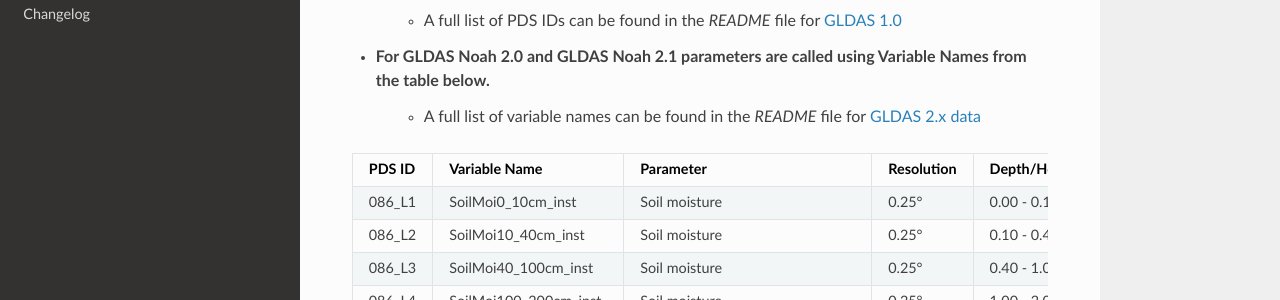
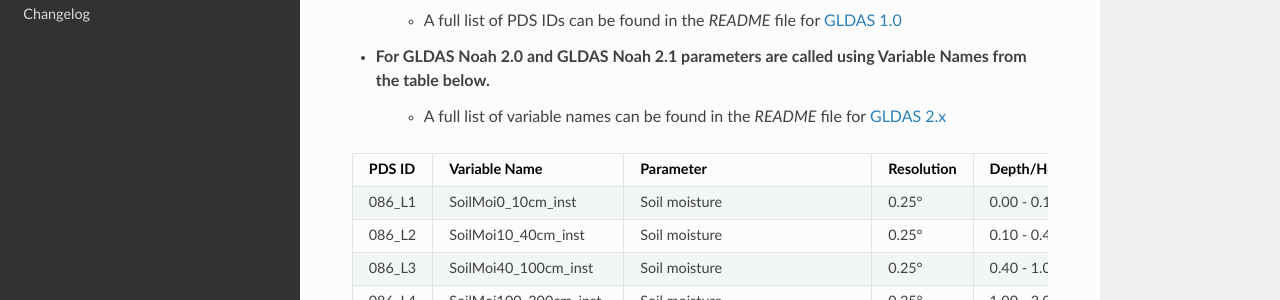
Before and after one commit to TUW-GEO/gldas, a Sphinx documentation site: the page built from docs/varnames.rst, in a window 1280 px wide and 937 px high. Shown: the part 224-524 px from the top of the window. Built offline with Sphinx 7.4.7 and the Read the Docs theme 2.0.0, drawn with Linux system fonts in a browser that asks for light colours; formulas are drawn with MathJax 3; pages that are not in the unit, such as notebooks, are missing from menus.

Commit message:
fix type

```diff
--- a/docs/varnames.rst
+++ b/docs/varnames.rst
@@ -5,7 +5,7 @@ Variable naming for different versions of GLDAS NOAH
     - A full list of PDS IDs can be found in the *README* file for `GLDAS 1.0 <https://hydro1.gesdisc.eosdis.nasa.gov/data/GLDAS_V1/README.GLDAS.pdf>`_
 
 - For GLDAS Noah 2.0 and GLDAS Noah 2.1 parameters are called using Variable Names from the table below.
-    - A full list of variable names can be found in the *README* file for `GLDAS 2.x data <https://hydro1.gesdisc.eosdis.nasa.gov/data/GLDAS/README_GLDAS2.pdf>`_
+    - A full list of variable names can be found in the *README* file for `GLDAS 2.x <https://hydro1.gesdisc.eosdis.nasa.gov/data/GLDAS/README_GLDAS2.pdf>`_
 
 
 
```
